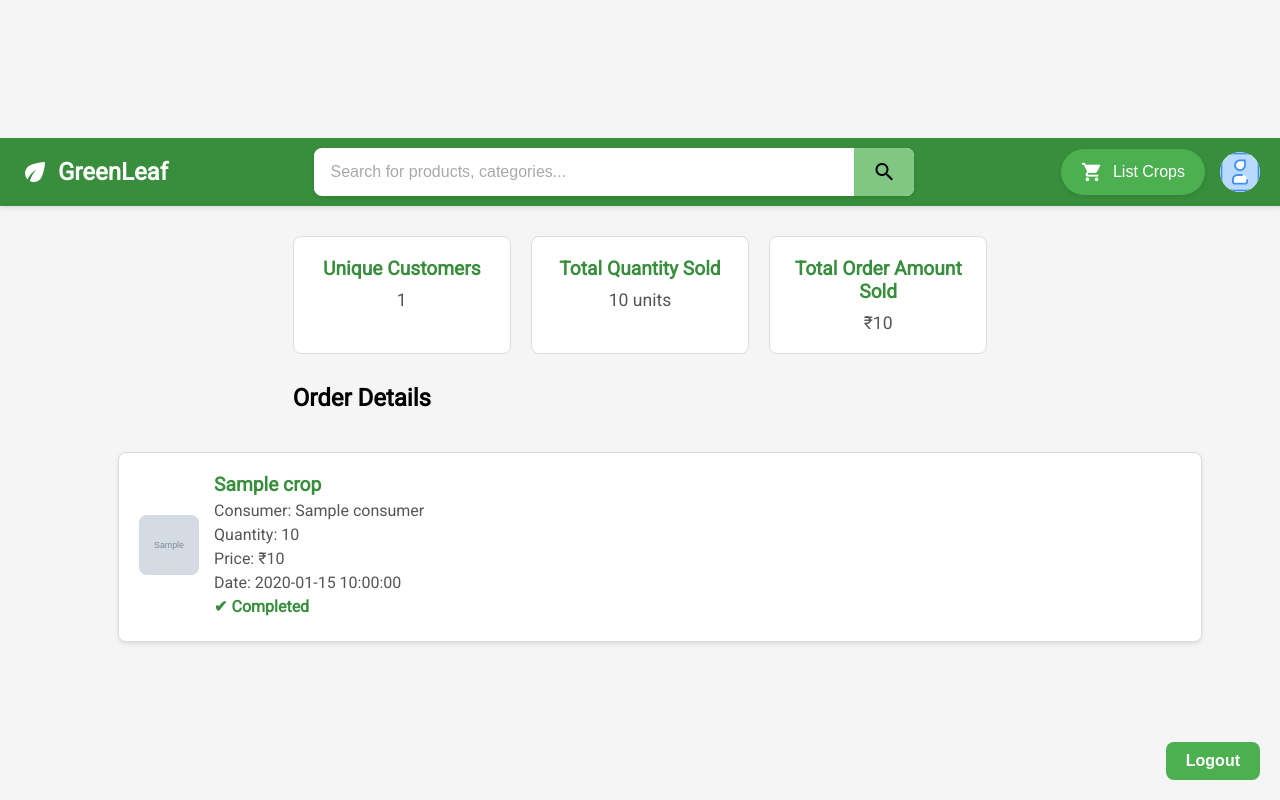
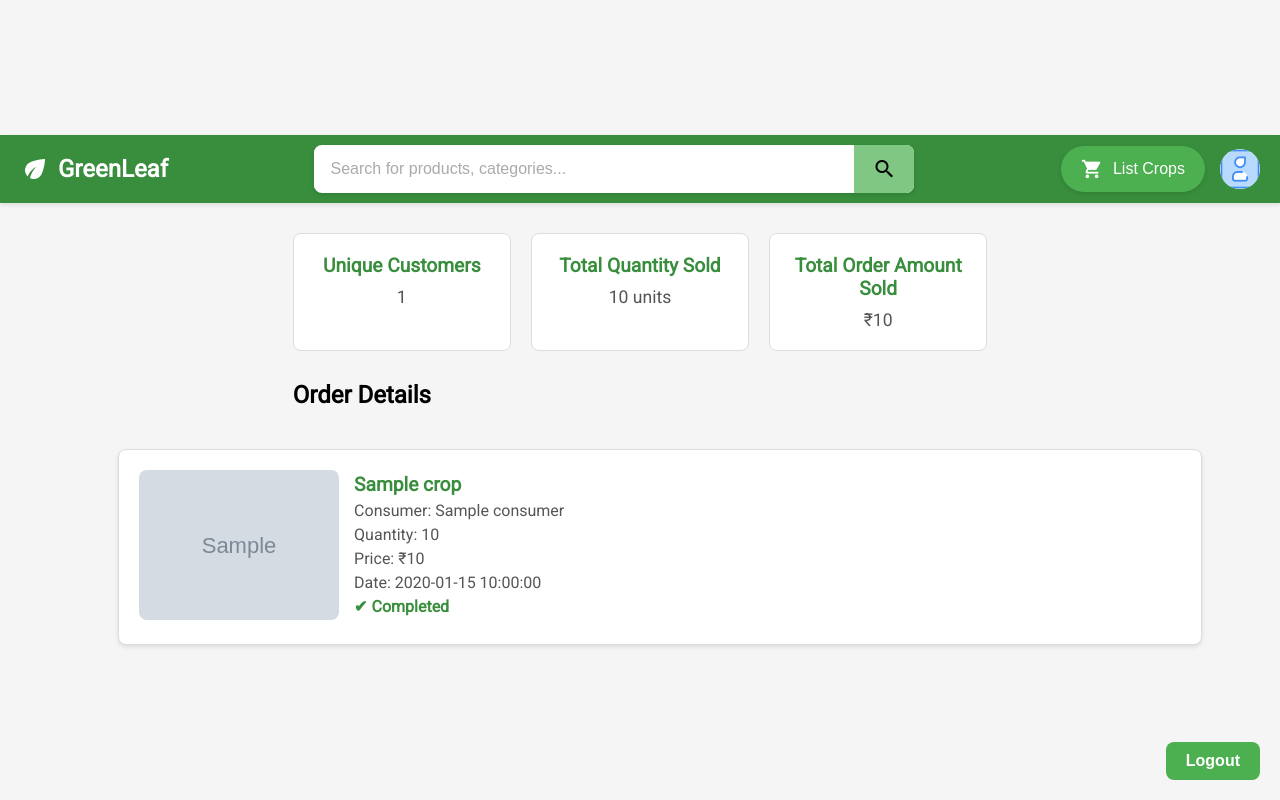
Before and after one commit to hemang-mishra/DBMSProject, a PHP site: page /f_profile.php in a window 1280 px wide. Run offline with PHP 8.4, Linux system fonts and the light colour scheme; the visitor is signed in with stand-in values (Sample User, id 1); tables that the repository leaves empty or names only in its code hold one stand-in row (values such as "Sample post"); grey boxes marked "Sample" are stand-in pictures.

Commit message:
farmer profile css

```diff
--- a/css/f_profile.css
+++ b/css/f_profile.css
@@ -49,8 +49,9 @@ body {
 
 /* Image Styles */
 .order-image img {
-    width: 60px;
-    height: 60px;
+    width: 200px;
+    height: 150px;
+    object-fit: cover;
     border-radius: 8px; /* Adjust this for rounded corners */
     background-color: #f5f5f5;
 }
```
